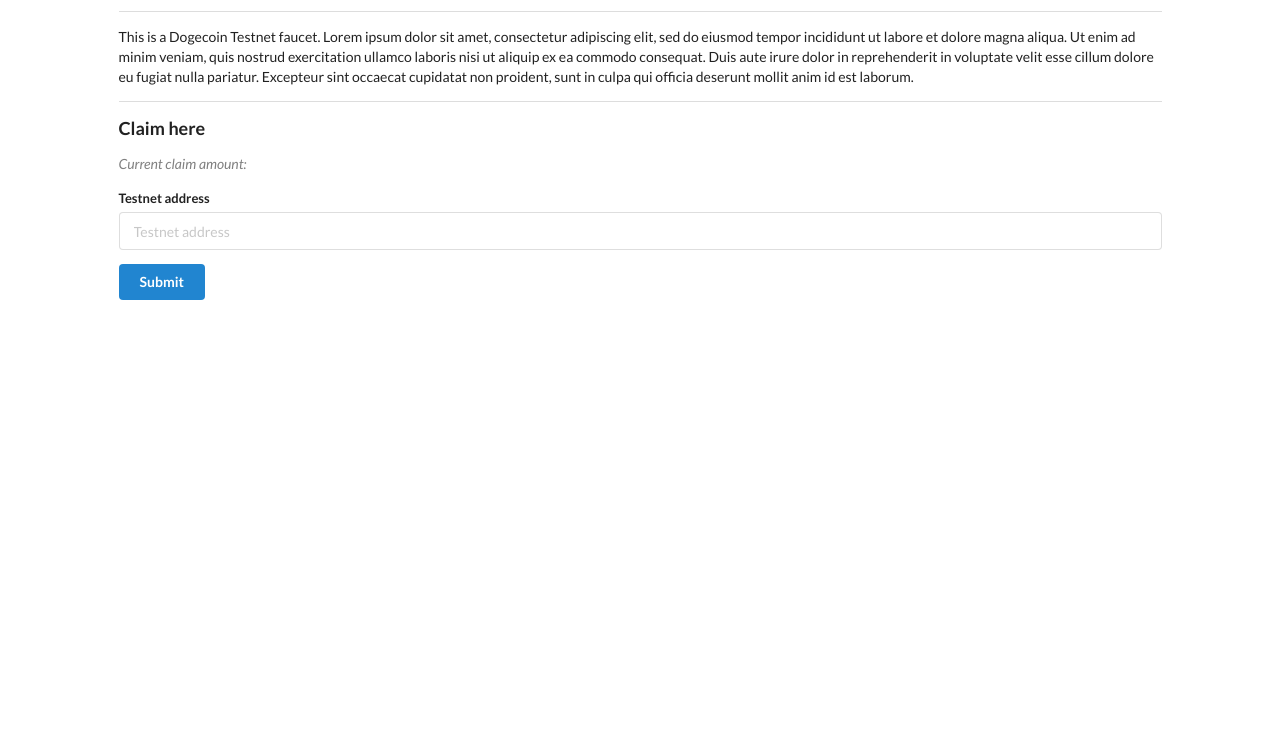
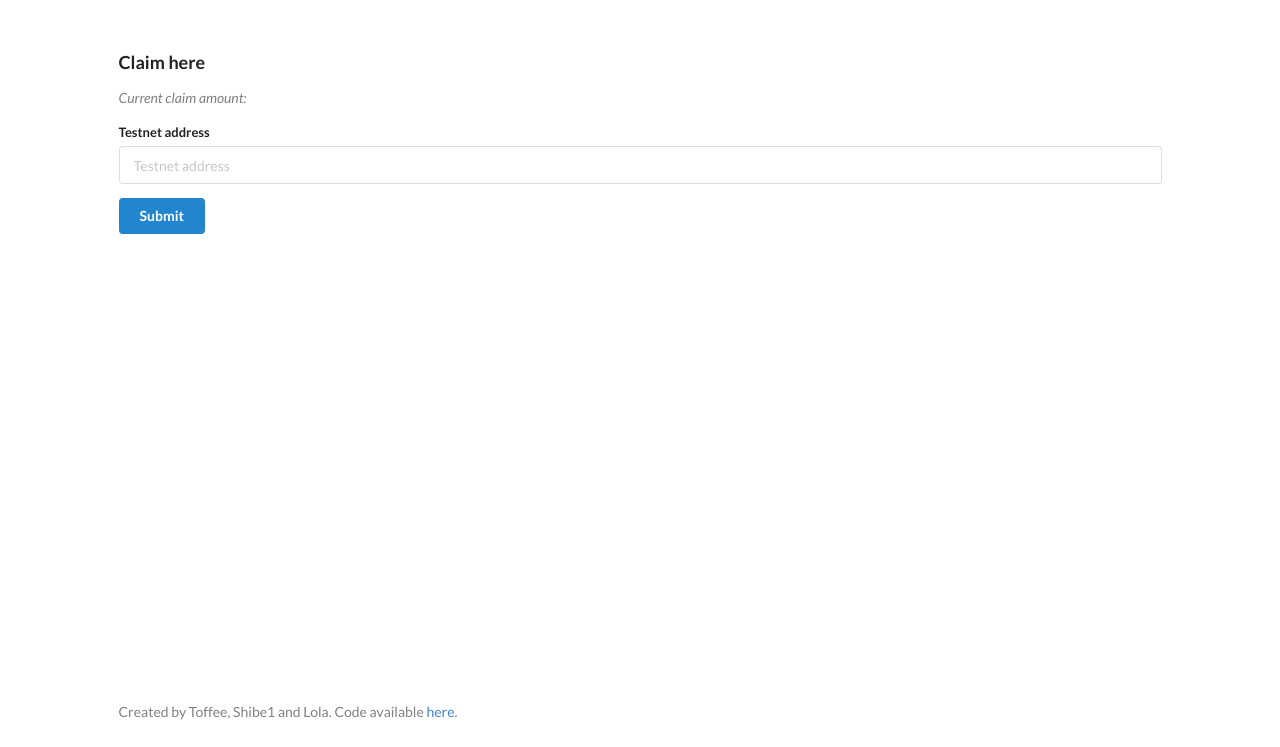
Before and after one commit to shibe2/dogecoin-testnet-faucet, a website: page frontend/src/index.html in a window 1280 px wide. Shown: the part 53-800 px from the top of the page. Drawn offline with nearby package versions, Linux system fonts and the light colour scheme; no server answers.

Commit message:
Updated page texts and added credits

```diff
--- a/frontend/src/index.html
+++ b/frontend/src/index.html
@@ -13,17 +13,12 @@
 
   <body>
 
-    <div class="ui container" style="padding: 1em 3em 1em 3em;">
+    <div class="ui container" style="padding: 1em 3em 1em 3em; height: 100vh;">
 
       <h1>Dogecoin Testnet Faucet</h1>
 
-      <div class="ui divider"></div>
-
-      <div class="ui container">
-        <p>This is a Dogecoin Testnet faucet. Lorem ipsum dolor sit amet, consectetur adipiscing elit, sed do eiusmod tempor incididunt ut labore et dolore magna aliqua. Ut enim ad minim veniam, quis nostrud exercitation ullamco laboris nisi ut aliquip ex ea commodo consequat. Duis aute irure dolor in reprehenderit in voluptate velit esse cillum dolore eu fugiat nulla pariatur. Excepteur sint occaecat cupidatat non proident, sunt in culpa qui officia deserunt mollit anim id est laborum.</p>
-      </div>
-
-      <div class="ui divider"></div>
+      <br/>
+      <br/>
 
       <div class="ui container">
         <h3>Claim here</h3>
@@ -49,6 +44,10 @@
 
       </div>
 
+      <div class="ui container" style="position: absolute; bottom: 25px;color: gray;">
+        <p>Created by Toffee, Shibe1 and Lola. Code available <a href="https://gitlab.com/toffee_/dogecoin-testnet-faucet/">here</a>.</p>
+      </div>
+
     </div>
 
   </body>
```
